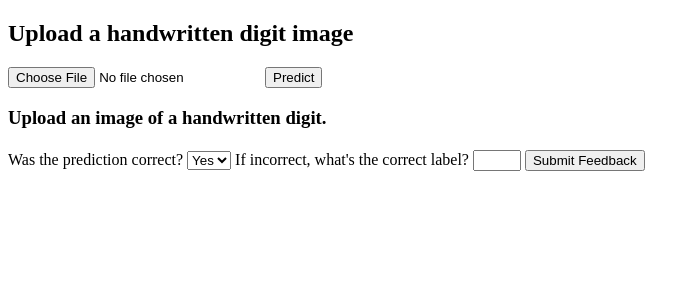
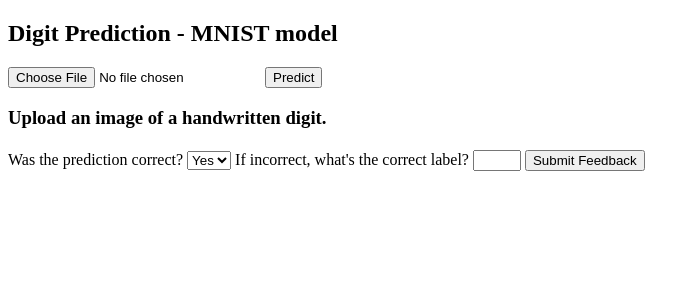
Before and after one commit to sankarshana98/HandwrittenDigitRecognizer, a Flask app: page / in a window 1280 px wide. Shown: the top 300 px of the page, without its empty margins (0-700 px from the left). Run offline with Flask 3, Linux system fonts and the light colour scheme.

Commit message:
Update index.html
Updated header tag for testing Google Cloud Run

```diff
--- a/templates/index.html
+++ b/templates/index.html
@@ -5,7 +5,7 @@
 </head>
 <body>
 
-<h2>Upload a handwritten digit image</h2>
+<h2>Digit Prediction - MNIST model</h2>
 
 <form action="/" method="post" enctype="multipart/form-data">
     <input type="file" name="file">
```
